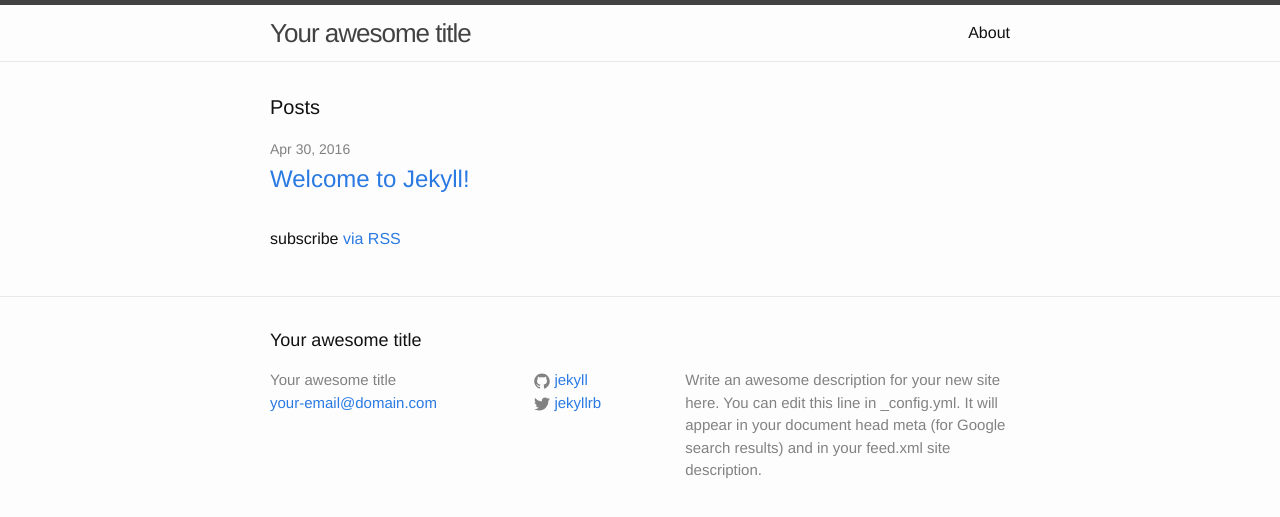
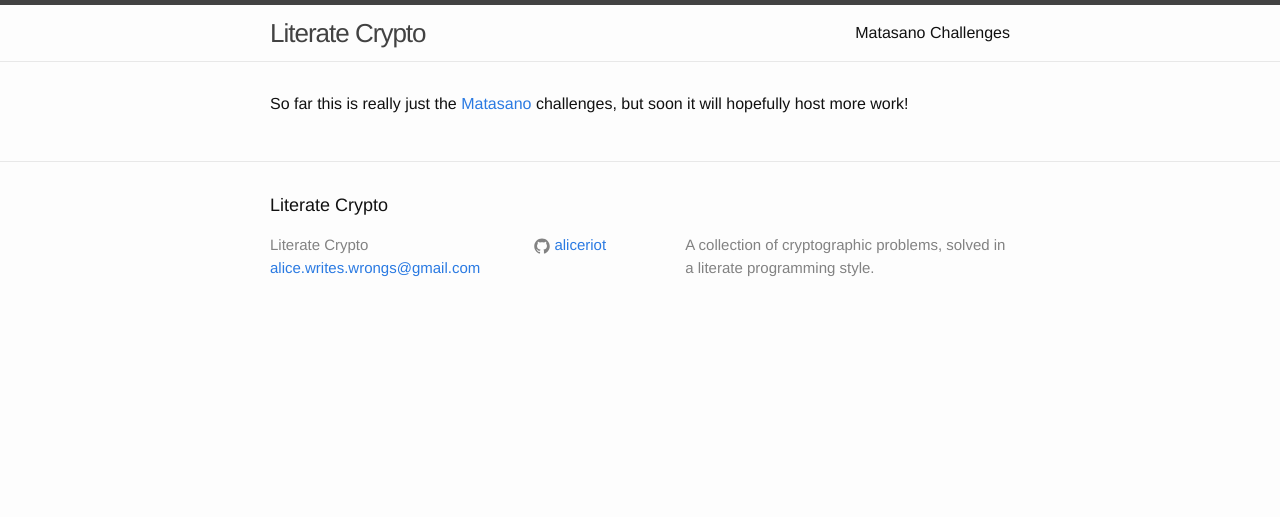
Before and after one commit to alicewriteswrongs/site, a Jekyll site: the page built from index.html, in a window 1280 px wide. Shown: the top 517 px of the page. Built offline with Jekyll 4.4.1, drawn with Linux system fonts in a browser that asks for light colours.

Commit message:
fiddling with some settings, layout stuff, etc

```diff
--- a/_config.yml
+++ b/_config.yml
@@ -1,21 +1,14 @@
-# Welcome to Jekyll!
-#
-# This config file is meant for settings that affect your whole blog, values
-# which you are expected to set up once and rarely need to edit after that.
-# For technical reasons, this file is *NOT* reloaded automatically when you use
-# 'jekyll serve'. If you change this file, please restart the server process.
-
-# Site settings
-title: Your awesome title
-email: your-email@domain.com
+title: Literate Crypto
+email: alice.writes.wrongs@gmail.com
 description: > # this means to ignore newlines until "baseurl:"
-  Write an awesome description for your new site here. You can edit this
-  line in _config.yml. It will appear in your document head meta (for
-  Google search results) and in your feed.xml site description.
+    A collection of cryptographic problems, solved in a literate
+    programming style.
 baseurl: "" # the subpath of your site, e.g. /blog
 url: "http://yourdomain.com" # the base hostname & protocol for your site
-twitter_username: jekyllrb
-github_username:  jekyll
+github_username:  aliceriot
 
 # Build settings
 markdown: kramdown
+collections:
+    matasano:
+        output: true
--- a/index.html
+++ b/index.html
@@ -3,21 +3,8 @@
 ---
 
 <div class="home">
-
-  <h1 class="page-heading">Posts</h1>
-
-  <ul class="post-list">
-    {% for post in site.posts %}
-      <li>
-        <span class="post-meta">{{ post.date | date: "%b %-d, %Y" }}</span>
-
-        <h2>
-          <a class="post-link" href="{{ post.url | prepend: site.baseurl }}">{{ post.title }}</a>
-        </h2>
-      </li>
-    {% endfor %}
-  </ul>
-
-  <p class="rss-subscribe">subscribe <a href="{{ "/feed.xml" | prepend: site.baseurl }}">via RSS</a></p>
-
+  <p>
+    So far this is really just the <a href="/matasano">Matasano</a> challenges,
+    but soon it will hopefully host more work!
+  </p>
 </div>
```
Also changed, not shown: about.md (deleted, +0 -15 lines), matasano.md (added, +12 -0 lines).
